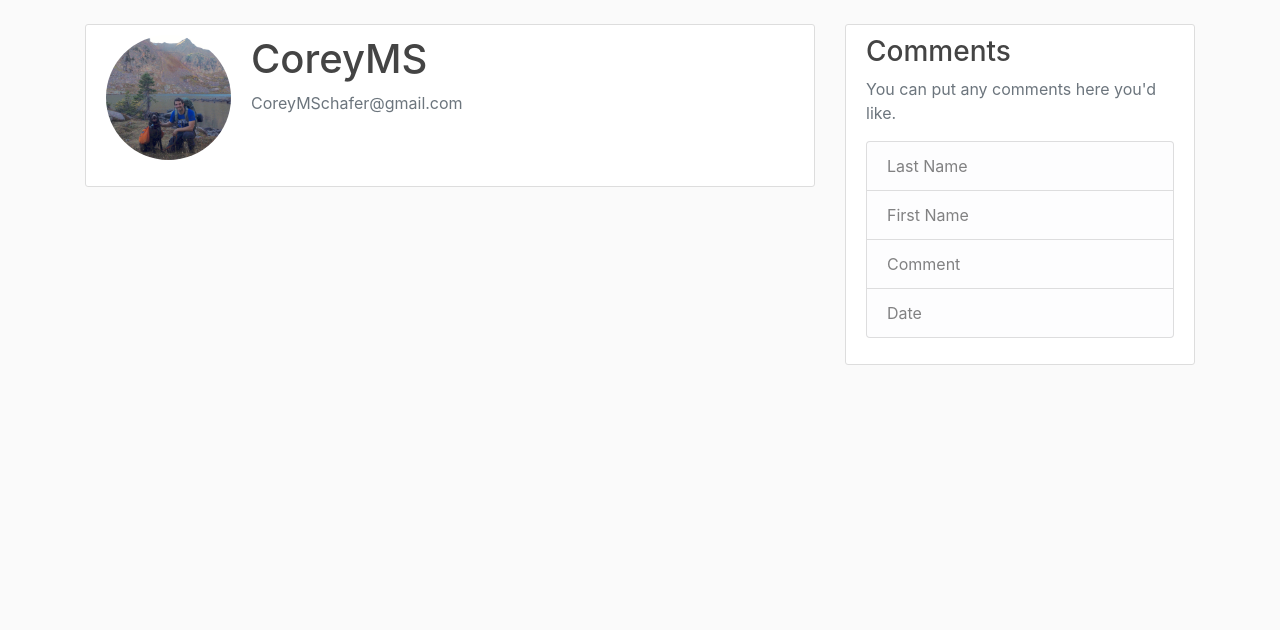
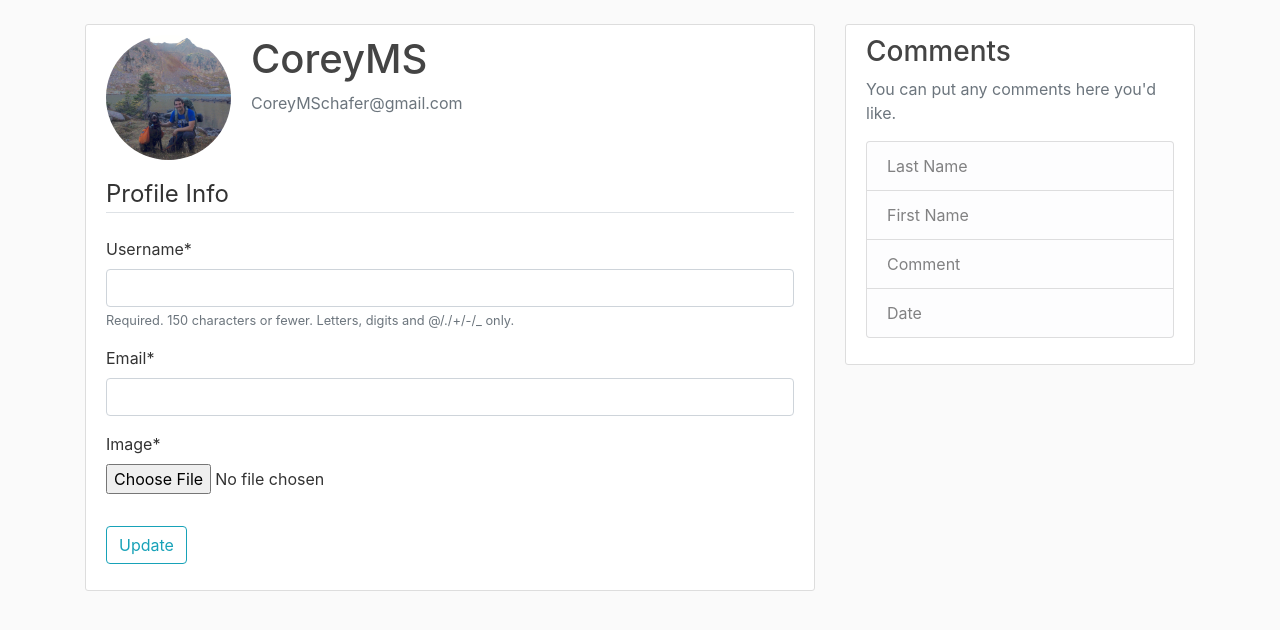
Before and after one commit to luor3/Web, a Django app: template users/templates/users/profile.html in a window 1280 px wide. Shown: the part 56-686 px from the top of the page. Run offline with Django 3.2, Linux system fonts and the light colour scheme; a user stored in the database is signed in; data comes from the database, SQL or seed files in the repository; both versions use the stored data as it was after the commit; the template is opened without the code that fills it: values that come from a table or form of the project are taken from there, most other values are stand-ins (such as "Sample title", 1, 10 or a date in 2020); some libraries are stand-ins or nearby versions.

Commit message:
Add existing file

```diff
--- a/users/forms.py
+++ b/users/forms.py
@@ -1,6 +1,7 @@
 from django import forms
 from django.contrib.auth.models import User
 from django.contrib.auth.forms import UserCreationForm
+from .models import Profile
 
 
 class UserRegisterForm(UserCreationForm):
@@ -9,3 +10,14 @@ class UserRegisterForm(UserCreationForm):
     class Meta:
         model = User
         fields = ['username', 'email', 'password1', 'password2']
+
+class UserUpdateForm(forms.ModelForm):
+    email = forms.EmailField()
+    class Meta:
+        model = User
+        fields = ['username', 'email']
+
+class ProfileUpdateForm(forms.ModelForm):
+    class Meta:
+        model = Profile
+        fields = ['image']
--- a/users/templates/users/profile.html
+++ b/users/templates/users/profile.html
@@ -9,6 +9,16 @@
           <p class="text-secondary">{{ user.email }}</p>
         </div>
       </div>
-      <!-- FORM HERE -->
+        <form method="POST" enctype="multipart/form-data">
+            {% csrf_token %}
+            <fieldset class="form-group">
+                <legend class="border-bottom mb-4">Profile Info</legend>
+                {{ u_form|crispy }}
+                {{ p_form|crispy }}
+            </fieldset>
+            <div class="form-group">
+                <button class="btn btn-outline-info" type="submit"> Update </button>
+            </div>
+        </form>
     </div>
 {% endblock content %}
```
Also changed, not shown: users/views.py (+18 -2 lines), db.sqlite3, media/profile_pics/default.jpg (added), media/profile_pics/pic_I8oMwuc.jpg (added).
